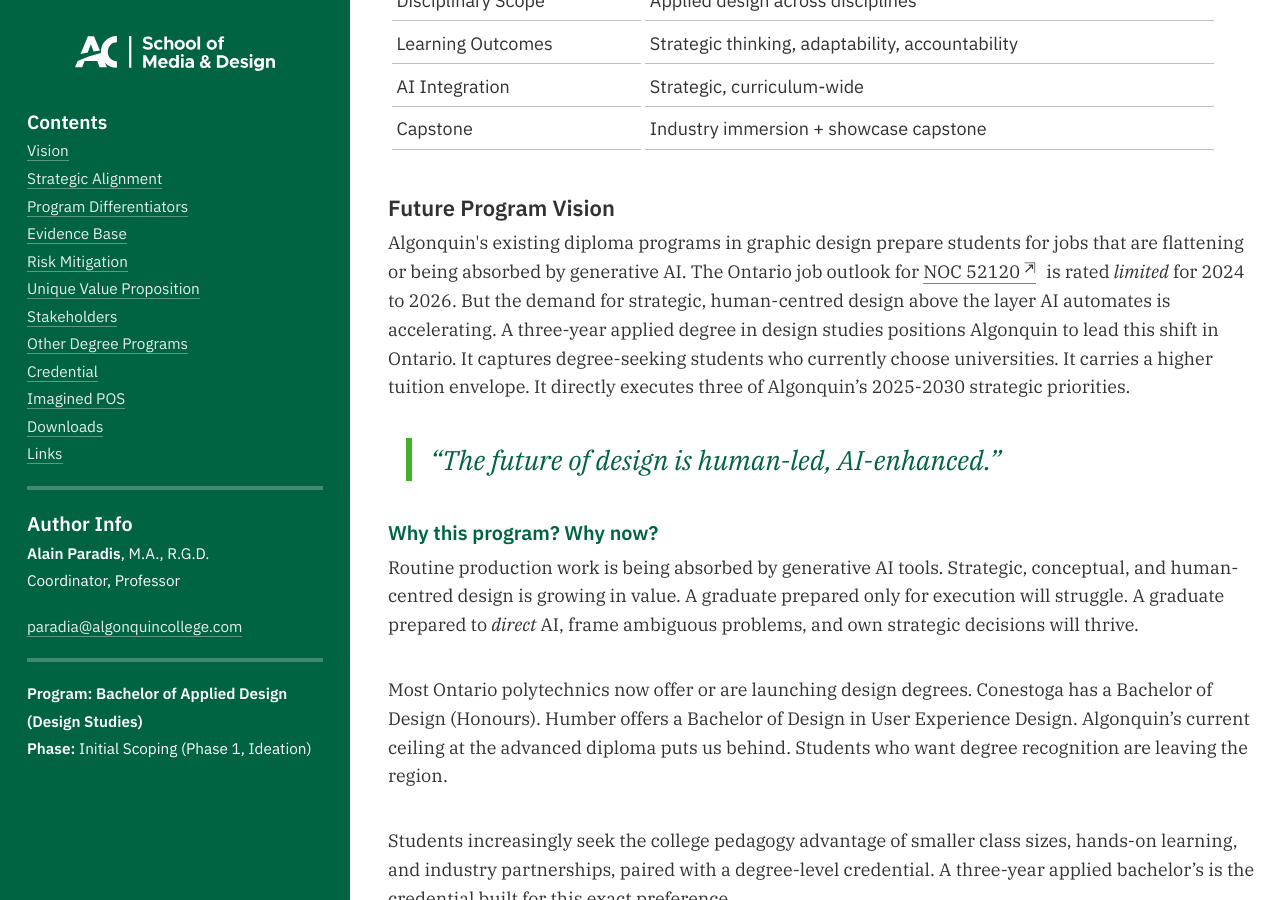
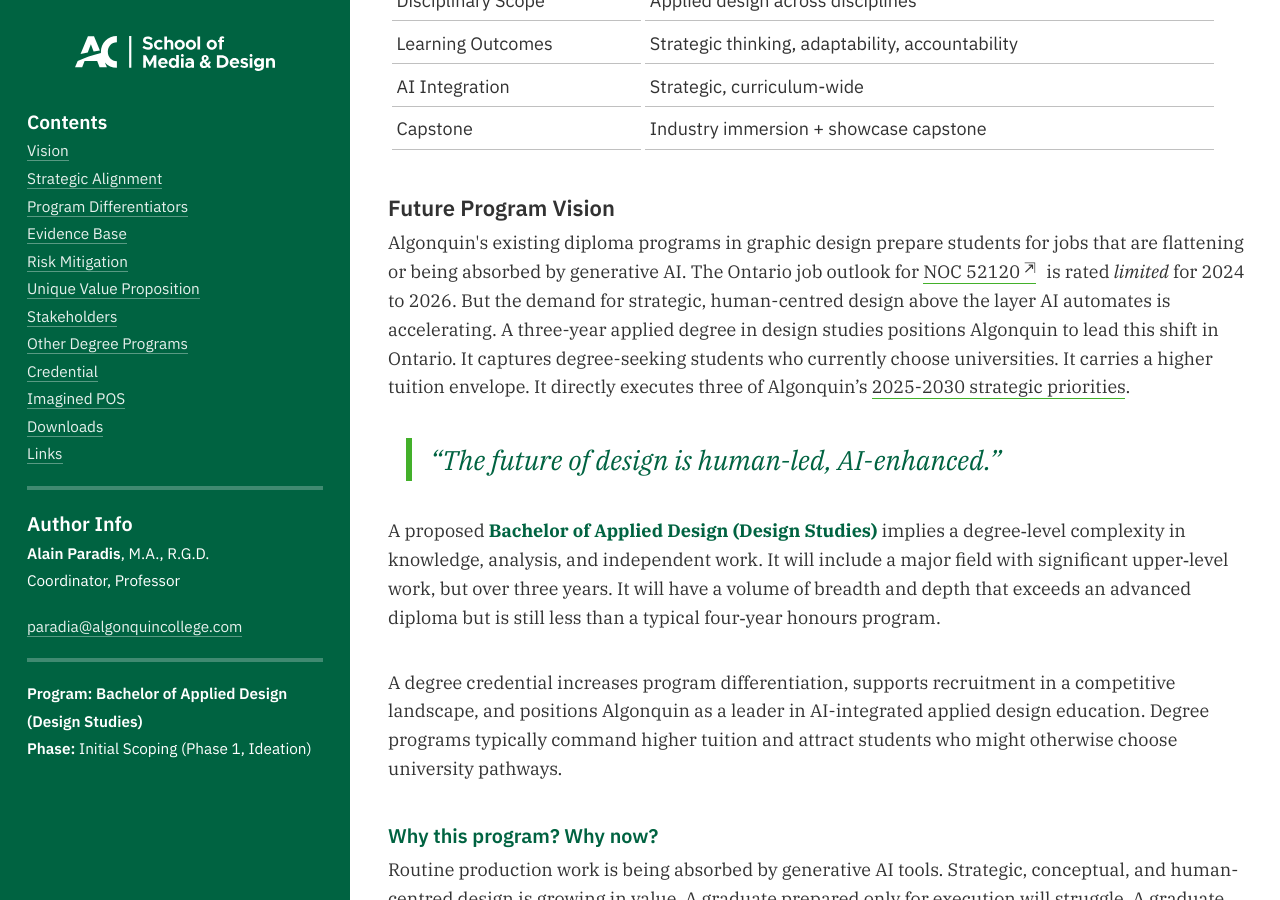
Before and after one commit to AlainParadis/program-transformation, a Jekyll site: the page built from index.md, in a window 1280 px wide and 900 px high, scrolled down 336 px. Built offline with Jekyll 4.4.1, drawn with Linux system fonts in a browser that asks for light colours.

Commit message:
Update vision copy: add degree rationale and link
Modify _includes/vision.html to turn the strategic priorities mention into an internal anchor link and add three new paragraphs that explain the proposed three-year applied degree: its degree-level complexity, curricular scope (major with upper-level work), and benefits (program differentiation, recruitment appeal, higher tuition revenue, and leadership in AI-integrated applied design). Includes minor copy polishing.

```diff
--- a/_includes/vision.html
+++ b/_includes/vision.html
@@ -12,11 +12,17 @@
 	Future Program Vision
 </h4>
 <p>
-	Algonquin's existing diploma programs in graphic design prepare students for jobs that are flattening or being absorbed by generative AI. The Ontario job outlook for <a href="{{ site.data.sitewide.links[2].url }}" title="NOC 52120" target="_blank" rel="noreferrer noopener" class="external">NOC 52120</a> is rated <em>limited</em> for 2024 to 2026. But the demand for strategic, human-centred design above the layer AI automates is accelerating. A three-year applied degree in design studies positions Algonquin to lead this shift in Ontario. It captures degree-seeking students who currently choose universities. It carries a higher tuition envelope. It directly executes three of Algonquin’s 2025-2030 strategic priorities.
+	Algonquin's existing diploma programs in graphic design prepare students for jobs that are flattening or being absorbed by generative AI. The Ontario job outlook for <a href="{{ site.data.sitewide.links[2].url }}" title="NOC 52120" target="_blank" rel="noreferrer noopener" class="external">NOC 52120</a> is rated <em>limited</em> for 2024 to 2026. But the demand for strategic, human-centred design above the layer AI automates is accelerating. A three-year applied degree in design studies positions Algonquin to lead this shift in Ontario. It captures degree-seeking students who currently choose universities. It carries a higher tuition envelope. It directly executes three of Algonquin’s <a href="#strat-plan">2025-2030 strategic priorities</a>.
 </p>
 <blockquote>
 	“The future of design is human-led, AI-enhanced.”
 </blockquote>
+<p>
+	A proposed <strong>{{ site.data.sitewide.program-title }}</strong> implies a degree‑level complexity in knowledge, analysis, and independent work. It will include a major field with significant upper‑level work, but over three years. It will have a volume of breadth and depth that exceeds an advanced diploma but is still less than a typical four‑year honours program.
+</p>
+<p>
+	A degree credential increases program differentiation, supports recruitment in a competitive landscape, and positions Algonquin as a leader in AI-integrated applied design education. Degree programs typically command higher tuition and attract students who might otherwise choose university pathways.
+</p>
 <h5>
 	Why this program? Why now?
 </h5>
```
